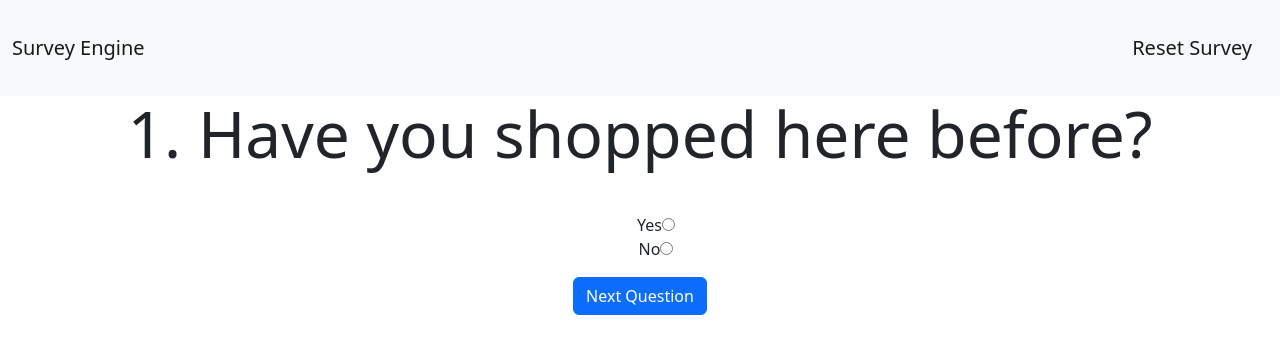
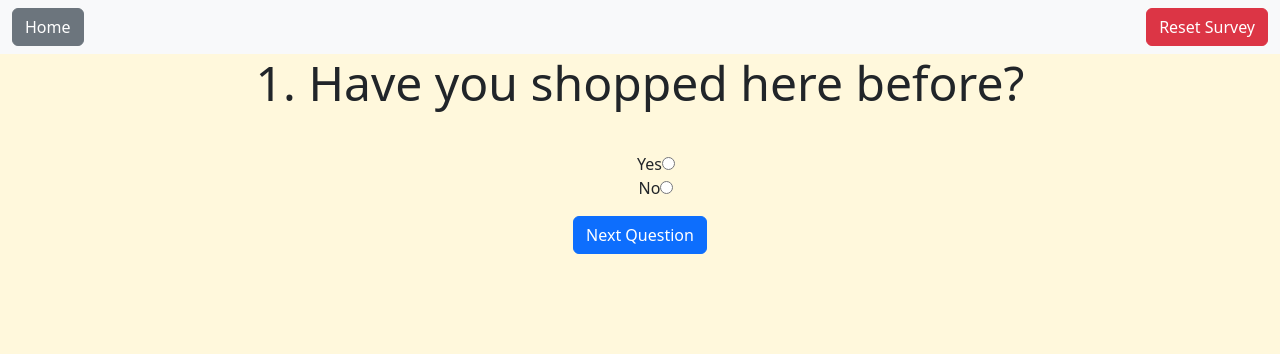
Before and after one commit to dave1289/flask_survey, a Flask app: page /questions in a window 1280 px wide. Shown: the top 354 px of the page. Run offline with Flask 2, Linux system fonts and the light colour scheme.

Commit message:
more appropriate navbar

```diff
--- a/static/app.css
+++ b/static/app.css
@@ -11,3 +11,12 @@ div {
 .btn button {
     margin:auto;
 }
+
+body {
+    background-color: cornsilk !important;
+}
+
+nav ul {
+    list-style: none;
+    border: none;
+}
--- a/templates/base.html
+++ b/templates/base.html
@@ -8,12 +8,12 @@
     <link rel="stylesheet" href="/static/app.css">
 </head>
 <body>
-
   <link href="https://cdn.jsdelivr.net/npm/bootstrap@5.2.3/dist/css/bootstrap.min.css" rel="stylesheet" integrity="sha384-rbsA2VBKQhggwzxH7pPCaAqO46MgnOM80zW1RWuH61DGLwZJEdK2Kadq2F9CUG65" crossorigin="anonymous">
   <script src="https://cdn.jsdelivr.net/npm/bootstrap@5.2.3/dist/js/bootstrap.bundle.min.js" integrity="sha384-kenU1KFdBIe4zVF0s0G1M5b4hcpxyD9F7jL+jjXkk+Q2h455rYXK/7HAuoJl+0I4" crossorigin="anonymous"></script>
 <main>
   {% with messages = get_flashed_messages(with_categories=true)%}
   {% if messages %}
+  <!-- flash message prompts -->
   <section class="messages">
     {% for category, msg in messages %}
     <p class={{category}}>{{msg}}</p>
@@ -21,11 +21,12 @@
   </section>
   {% endif %}
   {% endwith %}
-  <nav class="navbar navbar-expand-lg bg-light">
-    <div class="container-fluid">
-      <a class="navbar-brand" href="/">Survey Engine</a>
-      <a class="navbar-brand" href="/return-home">Reset Survey</a>
-    </div>
+  <!-- Navbar for reseting form and logo display -->
+  <nav class="navbar bg-light">
+    <form class="container-fluid">
+      <a href="/" class="btn btn-secondary">Home</a>
+      <a href="/return-home" class="btn btn-danger float-right">Reset Survey</a>
+    </form>
   </nav>
   {% block body %}  {% endblock %}
 </main>
--- a/templates/questions.html
+++ b/templates/questions.html
@@ -3,7 +3,7 @@
 {% block title %}Survey Body{% endblock %}
 
 {% block body %}
-<h1 class="display-3 text-center">{{num + 1}}. {{question}}</p></h1>
+<h1 class="display-5 text-center">{{num + 1}}. {{question}}</p></h1>
 <br>
 <form action="/questions/answer" class="text-center" name="answers">
     <ul>
```
